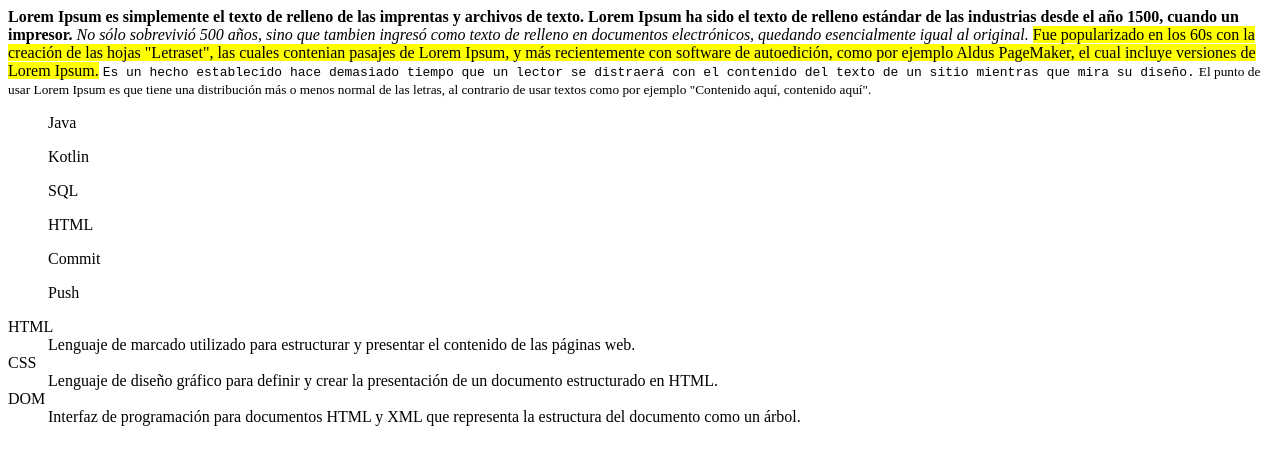
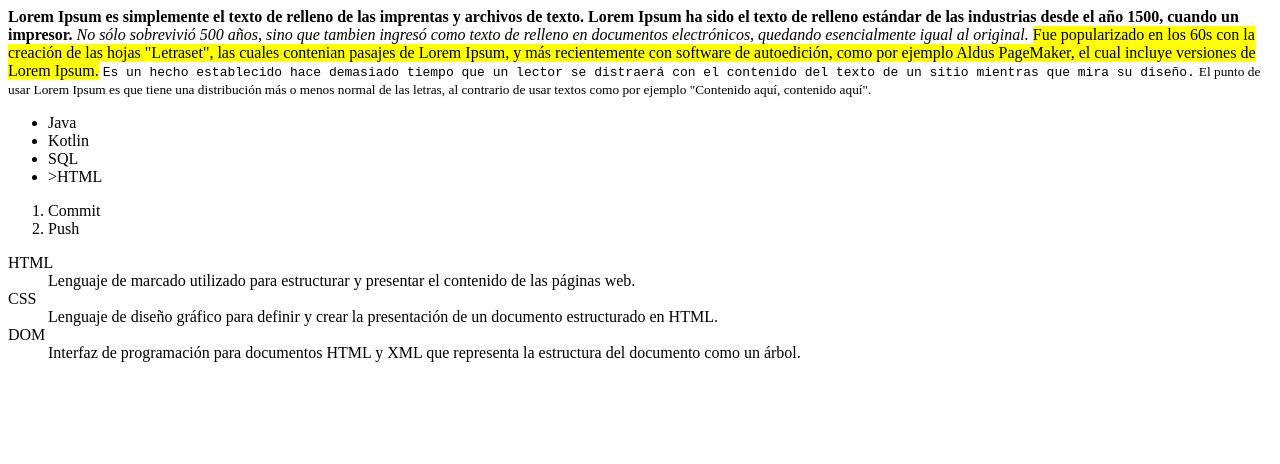
Before and after one commit to davidgonzalez-creator/davidgonzalez-creator.github.io, a plain HTML site: page boletin1/ejercicio1.html in a window 1280 px wide. Drawn offline with Linux system fonts and the light colour scheme.

Commit message:
tgrtgrtg

```diff
--- a/boletin1/ejercicio1.html
+++ b/boletin1/ejercicio1.html
@@ -11,12 +11,16 @@
 <mark>Fue popularizado en los 60s con la creación de las hojas "Letraset", las cuales contenian pasajes de Lorem Ipsum, y más recientemente con software de autoedición, como por ejemplo Aldus PageMaker, el cual incluye versiones de Lorem Ipsum.</mark>
 <code>Es un hecho establecido hace demasiado tiempo que un lector se distraerá con el contenido del texto de un sitio mientras que mira su diseño.</code>
 <small>El punto de usar Lorem Ipsum es que tiene una distribución más o menos normal de las letras, al contrario de usar textos como por ejemplo "Contenido aquí, contenido aquí".</small>
-<ul>Java</ul>
-<ul>Kotlin</ul>
-<ul>SQL</ul>
-<ul>HTML</ul>
-<ol>Commit</ol>
-<ol>Push</ol>
+<ul>
+<li>Java</li>
+<li>Kotlin</li>
+<li>SQL</li>
+<li>>HTML</li>
+</ul>
+<ol>
+<li>Commit</li>
+<li>Push</li>
+</ol>
 <dl>
     <dt>HTML</dt>
     <dd>Lenguaje de marcado utilizado para estructurar y presentar el contenido de las páginas web.</dd>
```
Also changed, not shown: boletin1/multimedia.html (added, +21 -0 lines).
